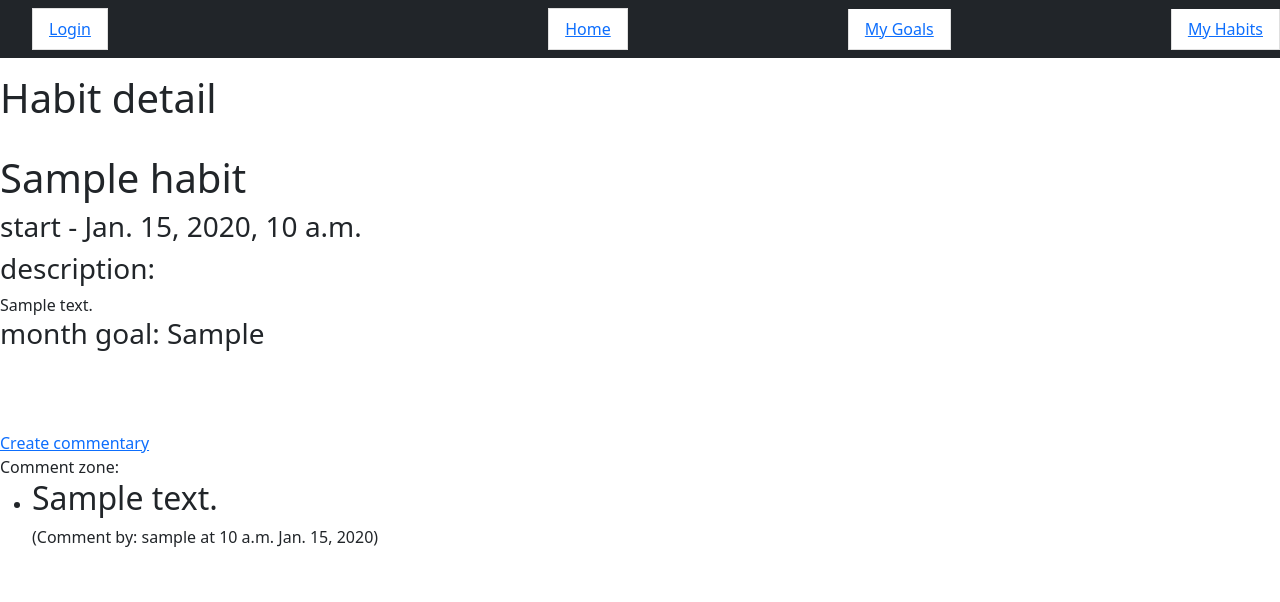
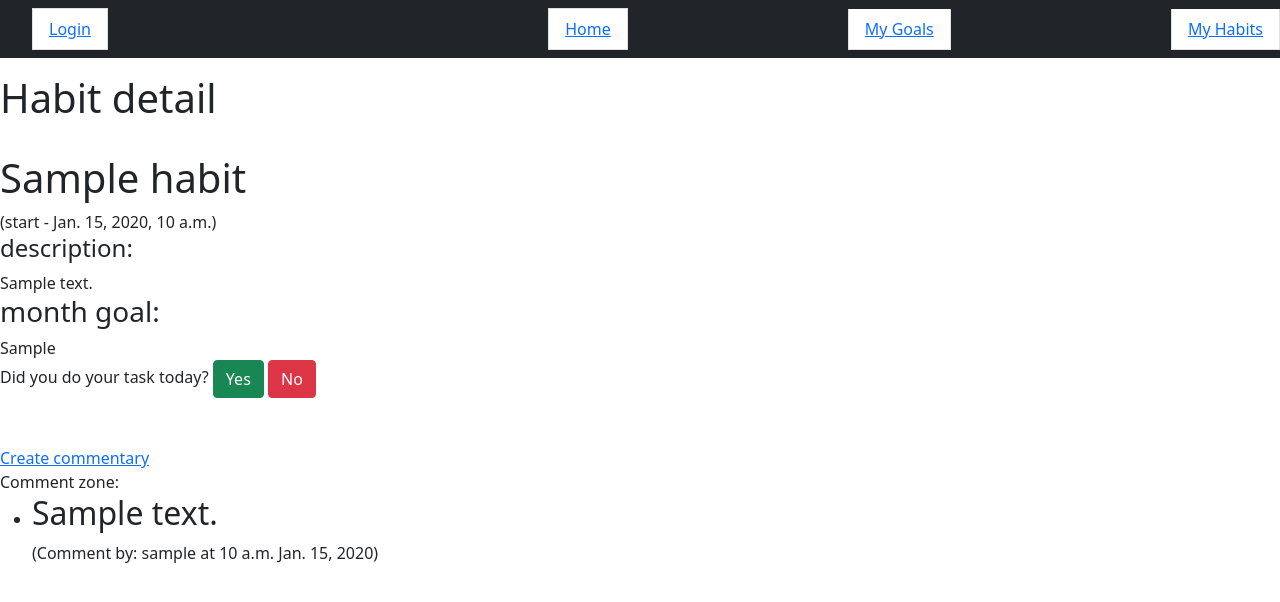
Before and after one commit to Oleksiy-Liubchenko/habits-and-goals-service, a Django app: page /habits/1/ in a window 1280 px wide. Shown: the top 602 px of the page. Run offline with Django 4.2, Linux system fonts and the light colour scheme; tables that the repository leaves empty hold one stand-in row (values such as "Sample post").

Commit message:
Add empty habit-done buttons yes\no in detail page

```diff
--- a/templates/habit/habit_detail.html
+++ b/templates/habit/habit_detail.html
@@ -6,9 +6,18 @@
   <br>
 
   <h1>{{ habit.name }}</h1>
-  <h3>start - {{ habit.created_at }}</h3>
-  <h3>description:</h3>{{ habit.description }}
-  <h3>month goal: {{ habit.month_goal }}</h3>
+  (start - {{ habit.created_at }})
+  <h4>description:</h4>{{ habit.description }}
+  <h3>month goal:</h3> {{ habit.month_goal }}
+  <br>
+  Did you do your task today?
+  <a href="" class="btn btn-success">
+    Yes
+  </a>
+  <a href="" class="btn btn-danger">
+    No
+  </a>
+
 {#  if month goal achive than next month goal or goal year goal #}
   <br>
     <br><br>
```
